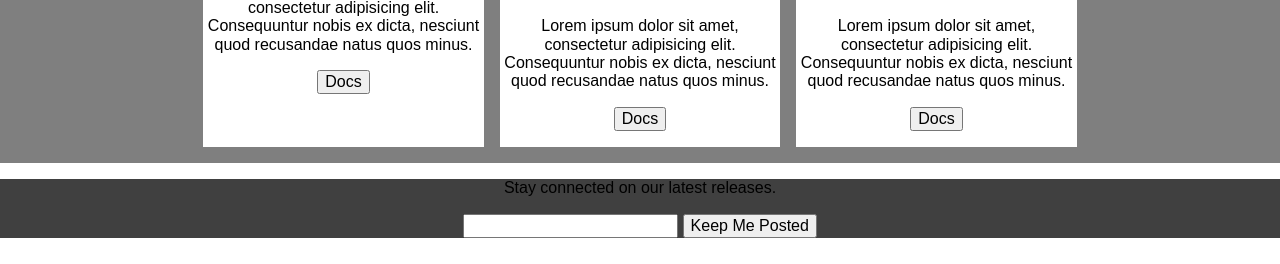
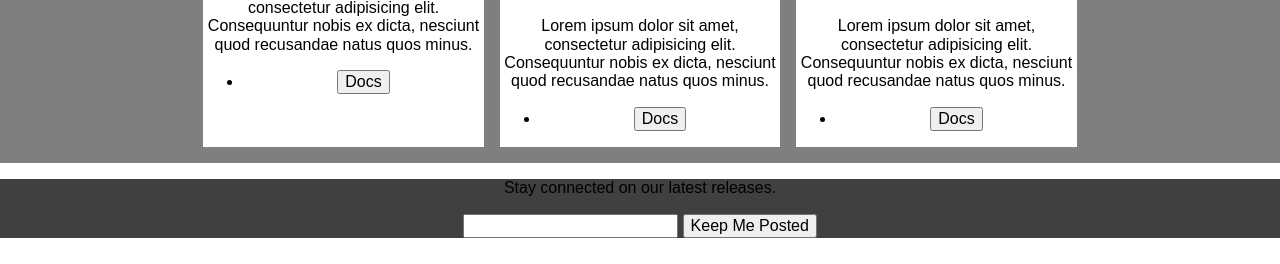
Before and after one commit to unumux/ArborUX.com, a website: page index.html in a window 1280 px wide. Shown: the part 536-800 px from the top of the page. Drawn offline with nearby package versions, Linux system fonts and the light colour scheme; files that its build step writes are made by us from their sources.

Commit message:
removes list styling from base-elements

```diff
--- a/styles/theme/base-elements/_base-elements.scss
+++ b/styles/theme/base-elements/_base-elements.scss
@@ -3,10 +3,3 @@
 body {
   text-align: center;
 }
-
-ul,
-ol {
-  list-style: none;
-  margin-left: 0;
-  padding-left: 0;
-}
```
